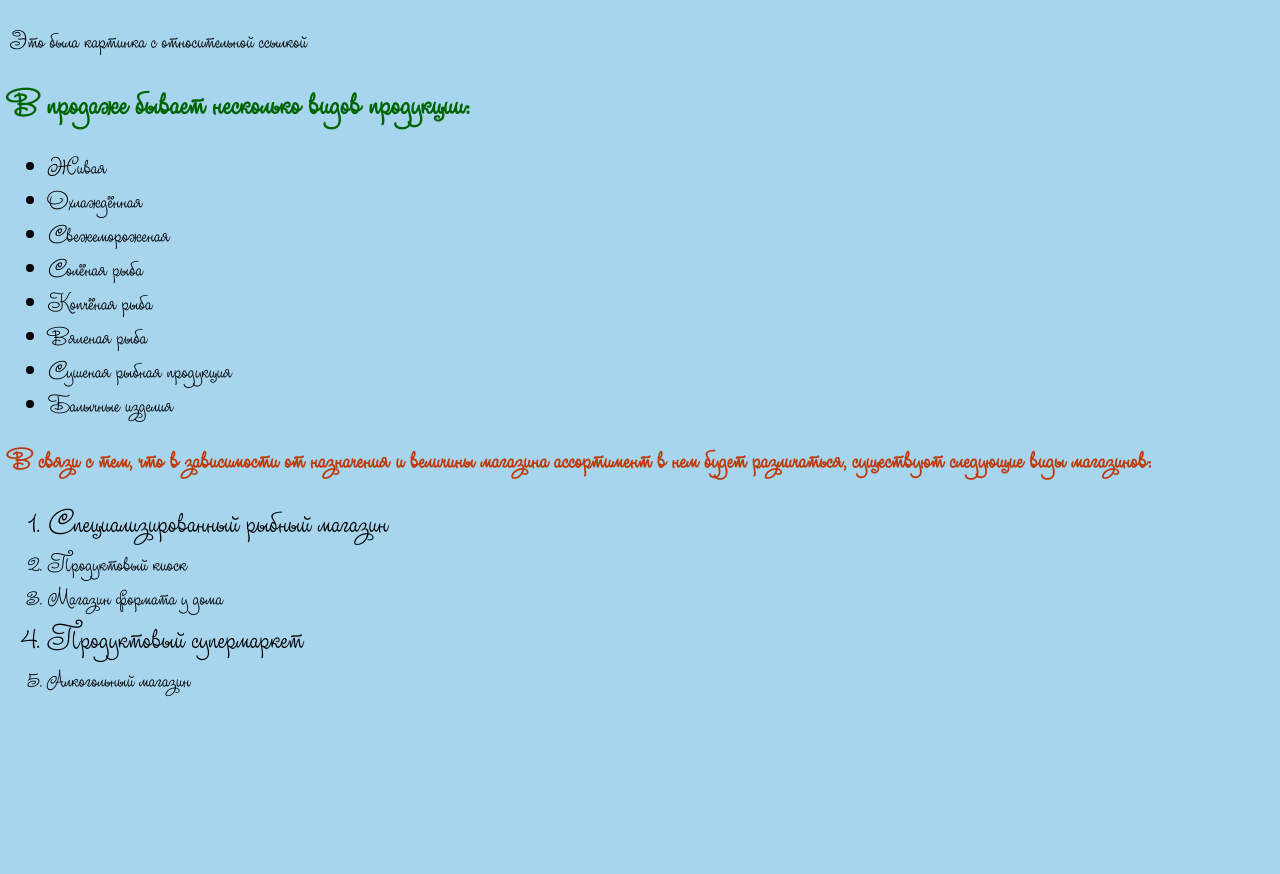
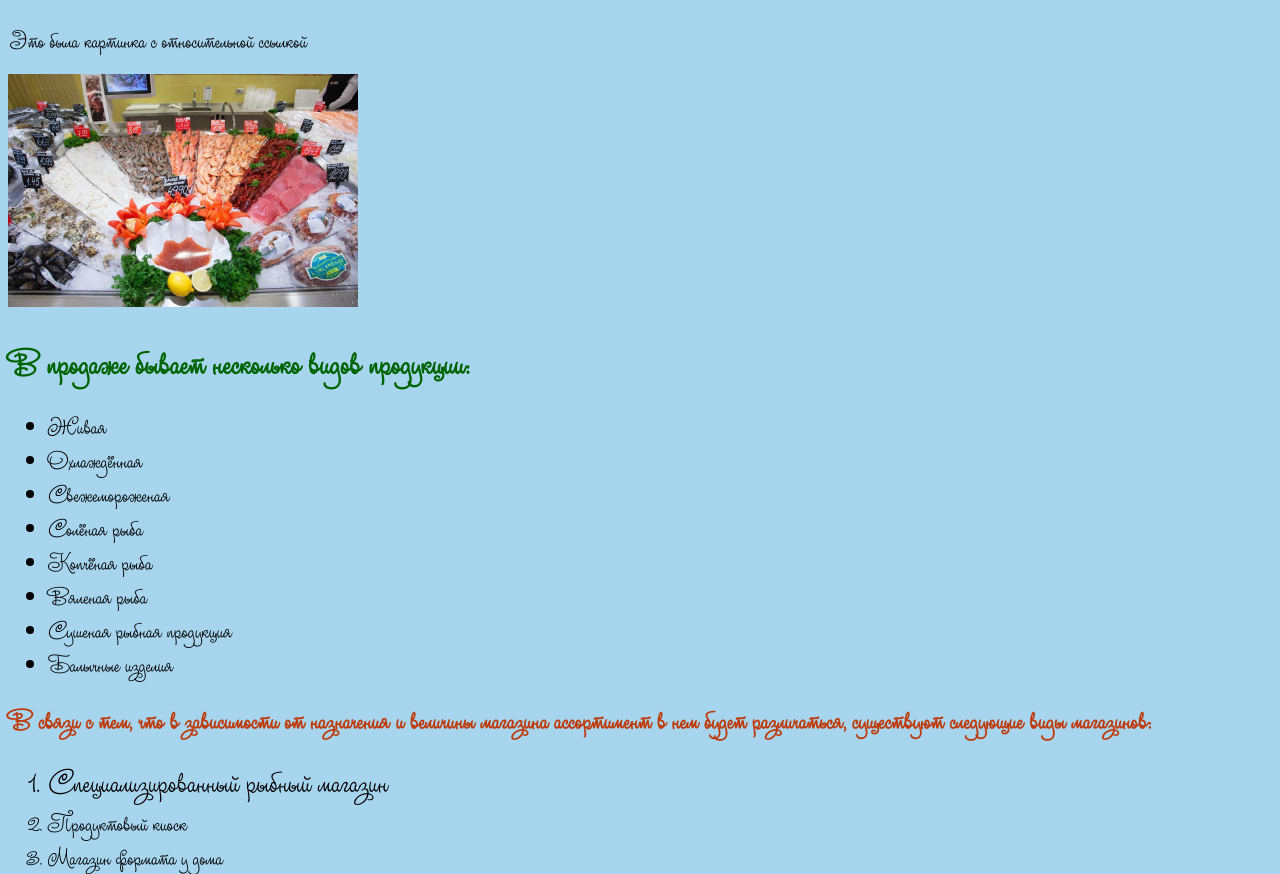
Before and after one commit to PavelKnjazkov/PavelKnjazkov.github.io, a plain HTML site: page index.html in a window 1280 px wide. Shown: the part 1106-1980 px from the top of the page. Before the commit the page ends 1819 px from the top, so only its background shows below. Drawn offline with Linux system fonts and the light colour scheme.

Commit message:
Добавил еще одну картинку

```diff
--- a/index.html
+++ b/index.html
@@ -28,6 +28,7 @@
     <p>Это была картинка с абсолютной ссылкой</p>
     <img src="img/Kalalett.jpg" width="350" alt="выкладка">
     <p>Это была картинка с относительной ссылкой</p>
+    <img src="img/Kalalett.jpg" width="350" alt="выкладка">
     <h2>В продаже бывает несколько видов продукции:</h2>
     <ul>
         <li>Живая</li>
```
Also changed, not shown: img/Kalalett1.jpg (added).
